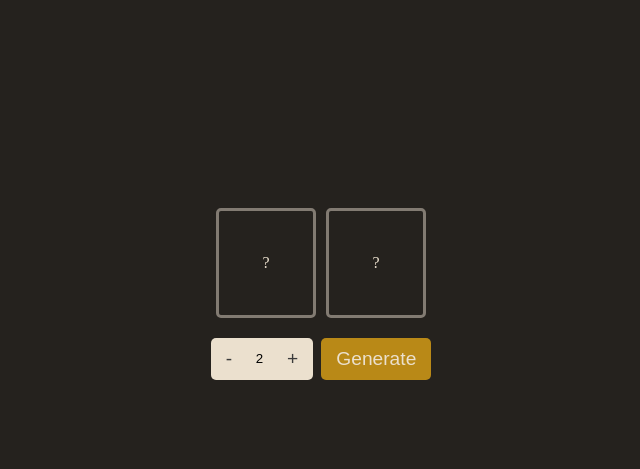
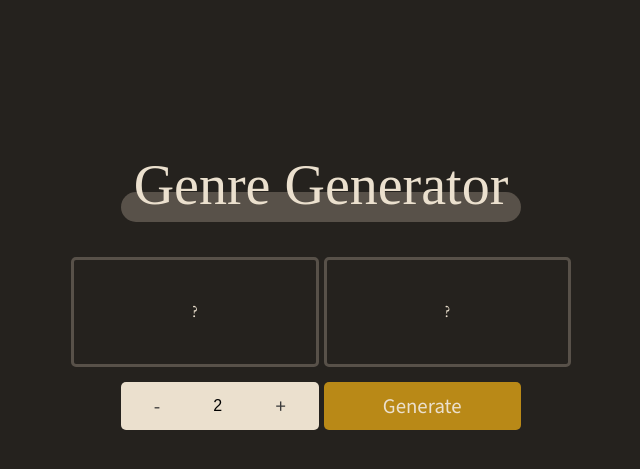
Before and after one commit to GlobalSaturation/genre-generator, a plain HTML site: page index.html in a window 1280 px wide. Shown: the part 109-578 px from the top of the page, without its empty margins (319-959 px from the left). Drawn offline with nearby package versions, Linux system fonts and the light colour scheme; a web font is replaced by a local one.

Commit message:
Add various visual/layout improvements

```diff
--- a/index.html
+++ b/index.html
@@ -3,14 +3,20 @@
 <head>
 	<meta charset="UTF-8">
 	<meta name="viewport" content="width=device-width, initial-scale=1.0">
+	<link rel="preconnect" href="https://fonts.googleapis.com">
+	<link rel="preconnect" href="https://fonts.gstatic.com" crossorigin>
+	<link href="https://fonts.googleapis.com/css2?family=DM+Serif+Text:ital@0;1&family=Libre+Baskerville:ital,wght@0,400..700;1,400..700&family=Source+Sans+3:ital,wght@0,200..900;1,200..900&display=swap" rel="stylesheet">
+
 	<title>Genre Generator</title>
 	<script src="javascript.js" defer></script>
 	<link rel="stylesheet" href="style.css">
 </head>
 <body>
-	<div id="menu">
-		<div id="door-container">
-		</div>
+	<div class="center-wrapper" id="main">
+		<h1>Genre Generator</h1>
+		<div id="title-blob"></div>
+		<div class="center-wrapper" id='menu'>
+			<div id="door-container"></div>
 
 			<div class="buttons">
 				<div class="num-input-wrapper">
@@ -31,6 +37,7 @@
 				<button id="spinner">Generate</button>
 			</div>
 		</div>
+	</div>
 
 
 </body>
--- a/javascript.js
+++ b/javascript.js
@@ -8,7 +8,7 @@ const genres = [
 'Thriller',
 'Detective',
 'LGBTQ+',
-'Historical fiction',
+'Historical Fiction',
 'Memoir',
 'True Crime',
 'Dystopian',
@@ -20,14 +20,14 @@ const genres = [
 'Western',
 'War',
 'Science',
-'Non-fiction',
+'Non-Fiction',
 'Paranormal',
-'Coming of age',
+'Coming of Age',
 'Folklore',
 'Biography',
 'Religion',
 'Nature',
-'Children’s literature',
+'Children’s Literature',
 'Cozy',
 'Survival',
 'Apocalypse'
@@ -101,7 +101,6 @@ function init(item_sets = 1, duration_seconds = 1) {
 		for (let i = pool.length - 1; i >= 0; i--) {
 			const box = document.createElement('div');
 			box.classList.add('box');
-			box.style.width = door.clientWidth + 'px';
 			box.style.height = door.clientHeight + 'px';
 			box.textContent = pool[i];
 			//add a fade effect if not first or last box
--- a/style.css
+++ b/style.css
@@ -5,6 +5,7 @@
 	--clight: #ebe0ce;
 	--cmidlight: #b4aca1;
 	--cmiddle: #827b72;
+	--cmiddark: #585149;
 	--cdark: #25221e;
 	--caccent: #b98917;
 	--border-thickness: 3px;
@@ -15,31 +16,58 @@ body {
 	height: 100vh;
 	margin: 0;
 	padding: 0;
+	background-color: var(--cdark);
 }
 
-#menu {
-	background-color: var(--cdark);
-	width: 100%;
-	height: 100%;
+.center-wrapper {
 	display: flex;
 	flex-direction: column;
 	justify-content: center;
 	align-items: center;
+}
+
+#main {
+	height: 100%;
+}
+
+#menu {
+	width: min(90vw, 500px);
 	gap: 15px;
 }
 
+h1 {
+	text-align: center;
+	font-size: min(3.5rem, 12vw);
+	font-family: "DM Serif Text", serif;
+	font-weight: 400;
+	color: var(--clight);
+}
+
+#title-blob {
+	width: min(90vw, 400px);
+	height: 30px;
+	position: relative;
+	bottom: 25px;
+	margin-bottom: 10px;
+	background-color: var(--cmiddark);
+	border-radius: 100px;
+	z-index: -1;
+}
+
 #door-container {
+	width: 100%;
 	display: flex;
+	gap: 5px;
 }
 
 .door {
 	background-color: var(--cdark);
-	border: var(--border-thickness) solid var(--cmiddle);
+	border: var(--border-thickness) solid var(--cmiddark);
 	width: 100px;
 	height: 110px;
 	overflow: hidden;
 	border-radius: 5px;
-	margin: 5px;
+	flex-grow: 1;
 }
 
 .boxes {
@@ -51,7 +79,9 @@ body {
 	justify-content: center;
 	align-items: center;
 	text-align: center;
-	font-size: 1rem;
+	font-family: "Libre Baskerville", serif;
+	padding: 5px;
+	font-size: 0.9rem;
 	color: var(--clight);
 	&.faded {
 		color: var(--cmiddle);
@@ -59,24 +89,43 @@ body {
 }
 
 .buttons {
+	width: 80%;
 	display: flex;
 	justify-content: center;
-	gap: 8px;
+	gap: 5px;
 }
 
 button {
+	flex-grow: 1;
 	cursor: pointer;
-	font-size: 1.2rem;
+	font-size: 1.3rem;
 	margin: 0;
 	border: none;
 	border-radius: 5px;
-	padding: 10px 15px;
+	padding-block: 10px;
+	font-family: "Source Sans 3", sans-serif;
+}
+
+button:focus {
+	/* removes the weird blue click effect on mobile */
+	-webkit-tap-highlight-color: transparent;
 }
 
 #spinner {
+	width: 50%;
 	background: var(--caccent);
 	color: var(--clight);
-	&:hover {
+	position: relative;
+	&:active {
+		top: 3px;
+		background: var(--clight);
+		color: var(--caccent);
+	}
+}
+
+/* enable hover only for computers */
+@media (hover: hover) {
+	#spinner:hover {
 		background: var(--clight);
 		color: var(--caccent);
 	}
@@ -97,6 +146,7 @@ input[type="number"] {
 }
 
 .num-input-wrapper {
+	width: 50%;
 	display: flex;
 }
 
@@ -128,4 +178,6 @@ input[type="number"] {
   margin: 0;
 	border: none;
   text-align: center;
+	padding-inline: 10px;
+	font-size: 1rem;
 }
```
Lines whose indentation alone changed are shown as unchanged.
